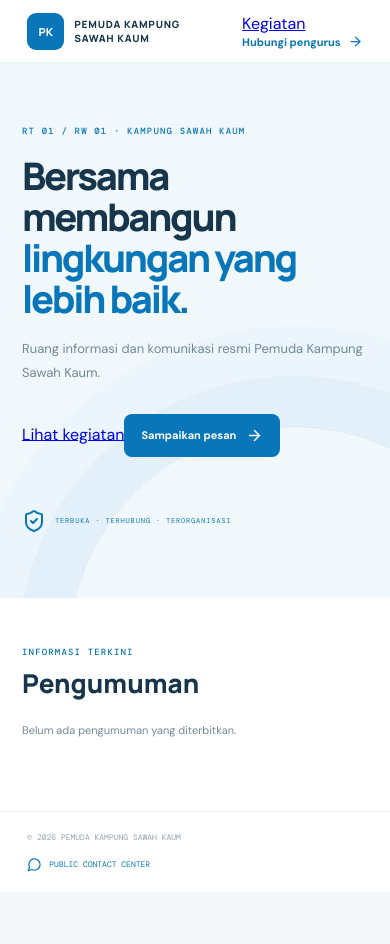
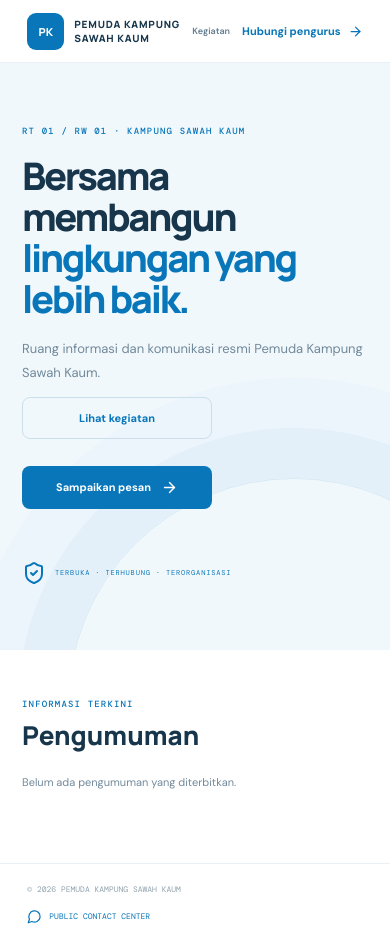
Before and after one commit to Eror004/KOPPKAS, a Next.js app: page /public in a window 390 px wide. Before the commit the page ends 892 px from the top, so only its background shows below. Built offline with nearby package versions, Linux system fonts and the light colour scheme; no server answers; the database is empty.

Commit message:
style(public): add event listing layouts

```diff
--- a/src/app/globals.css
+++ b/src/app/globals.css
@@ -359,3 +359,26 @@ h1,h2,h3,p{margin-top:0}
 .module-shell-nav a{white-space:nowrap;flex:none}
 @media(min-width:701px){.module-shell-nav{justify-content:center}}
 @media(max-width:700px){.module-shell-nav{justify-content:flex-start;overflow-x:auto;scrollbar-width:none}.module-shell-nav::-webkit-scrollbar{display:none}}
+
+.public-header-nav{display:flex;align-items:center;gap:22px}
+.public-header-nav>a:first-child{color:#627d90;text-decoration:none;font-size:11px;font-weight:600}
+.public-hero-actions{display:flex;align-items:center;gap:10px;position:relative;z-index:1}
+.public-secondary{display:inline-flex;align-items:center;justify-content:center;padding:13px 16px;border:1px solid #cbdfea;border-radius:8px;color:#0876b9;text-decoration:none;font-size:11px;font-weight:700}
+.public-events{min-height:100vh;background:#f4f8fb;color:#17364c}
+.public-events>header{height:66px;display:flex;align-items:center;justify-content:space-between;padding:0 clamp(18px,7vw,95px);background:#fff;border-bottom:1px solid var(--line)}
+.public-events>header a{display:flex;align-items:center;gap:7px;color:#0876b9;text-decoration:none;font:700 10px 'Manrope',sans-serif}
+.public-events-content{max-width:900px;margin:0 auto;padding:70px 24px 90px}
+.public-events-content .eyebrow{color:#0876b9}
+.public-events-content h1{font:800 clamp(40px,6vw,64px)/1.05 'Manrope',sans-serif;letter-spacing:-.06em;margin:15px 0}
+.public-events-content h1 span{color:#0876b9}
+.public-events-lead{max-width:540px;color:#71899a;font-size:12px;line-height:1.8;margin:15px 0 35px}
+.public-event-list{background:#fff;border:1px solid var(--line);border-radius:11px;padding:0 20px}
+.public-event-list article{display:flex;align-items:flex-start;gap:18px;padding:20px 0;border-bottom:1px solid #edf2f5}
+.public-event-list article:last-child{border-bottom:0}
+.public-event-date{width:105px;flex:none;display:flex;flex-direction:column;gap:8px;color:#0876b9;font:9px 'DM Mono',monospace}
+.public-event-list article>div{flex:1}
+.public-event-list h2{font:700 14px 'Manrope',sans-serif;margin:0 0 7px}
+.public-event-list p{font-size:11px;color:#71899a;line-height:1.7;margin:0 0 8px}
+.public-event-list small{display:flex;align-items:center;gap:5px;color:#8da0ad;font-size:9px}
+.public-events>footer{text-align:center;padding:20px;border-top:1px solid var(--line);color:#91a2ad;font:9px 'DM Mono',monospace}
+@media(max-width:700px){.public-header-nav{gap:12px}.public-header-nav>a:first-child{font-size:9px}.public-hero-actions{align-items:stretch;flex-direction:column;max-width:190px}.public-secondary,.public-primary{justify-content:center}.public-events-content{padding:48px 16px 65px}.public-event-list{padding:0 14px}.public-event-list article{gap:10px;flex-direction:column}.public-event-date{width:auto;flex-direction:row;align-items:center}}
```
